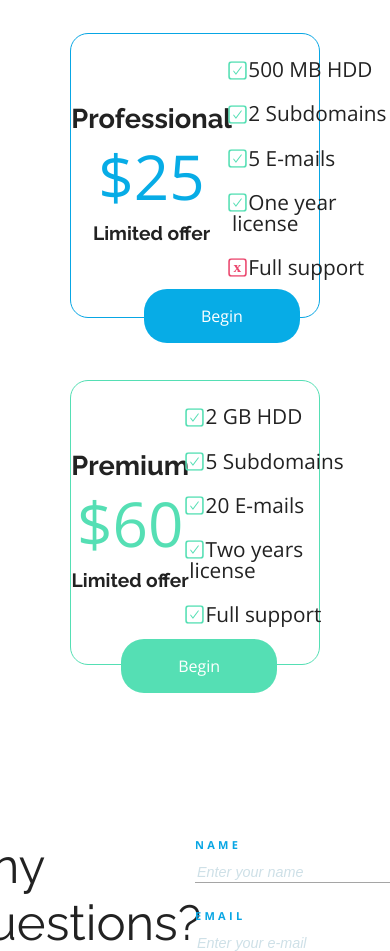
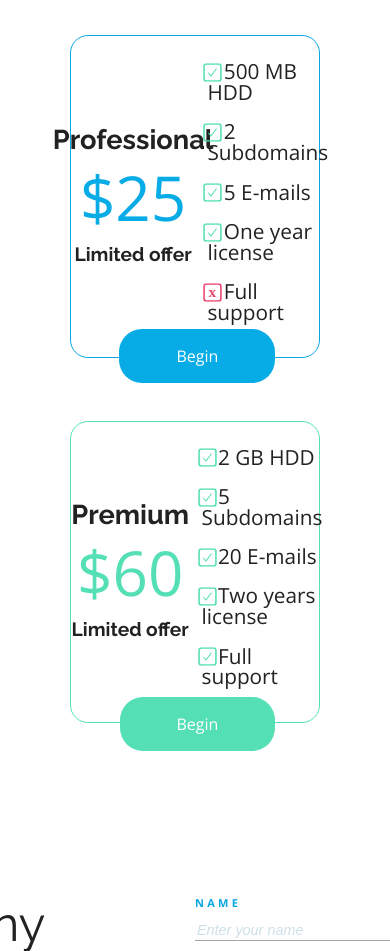
Before and after one commit to LukasDudek/BestShop, a plain HTML site: page index.html in a window 390 px wide. Shown: the part 4833-5784 px from the top of the page. Drawn offline with nearby package versions, Linux system fonts and the light colour scheme.

Commit message:
poprawienie sekcji pricing w wersji mobilnej

```diff
--- a/elements/_pricing.scss
+++ b/elements/_pricing.scss
@@ -59,7 +59,7 @@
                 .begin-btn2 {
                     background-color: #07ACE6;
                     position: relative;
-                    top: 38px;
+                    top: 17px;
                     left: 12px;
                     @include mobile {
                         top: 7px;
@@ -76,11 +76,11 @@
                 .begin-btn3 {
                     background-color: #55DFB4;
                     position: relative;
-                    top: 31px;
+                    top: 9px;
                     left: 14px;
                     @include mobile {
                         top: 10px;
-                        left: -68px;
+                        left: -82px;
                     }
                 }
             }
@@ -94,9 +94,16 @@
     justify-content: space-between;
     align-items: center;
     margin-bottom: 6%;
+    @include mobile {
+        margin-right: 5%;
+        width: 50%;
+    }
 }
 .offerrs {
     height: auto;
+    @include mobile {
+        width: 50%;
+    }
     p {
         margin-bottom: 15%;
         font-size: 1.3rem;
@@ -147,27 +154,27 @@
     background-color: #EB476E;
     text-decoration: none;
     position: relative;
-    top: 23px;
+    top: 15px;
     left: 5px;
     @include mobile {
         top: 6px;
-        left: -41px;
+        left: -82px;
     }
 }
 
 .basic:hover {
     box-shadow: #eb4a0a79 5px 10px 27px;
-    transform: scale(1.1);
+    transform: scale(1.2);
 }
 
 .profesional:hover {
     box-shadow: #07ACE629 5px 10px 27px;
-    transform: scale(1.1);
+    transform: scale(1.2);
 }
 
 .premium:hover {
     box-shadow: #1cb63d29 5px 10px 27px;
-    transform: scale(1.1);
+    transform: scale(1.2);
 }
 
 .begin-btn:hover {
```
Also changed, not shown: css/main.css, 1 other file.
